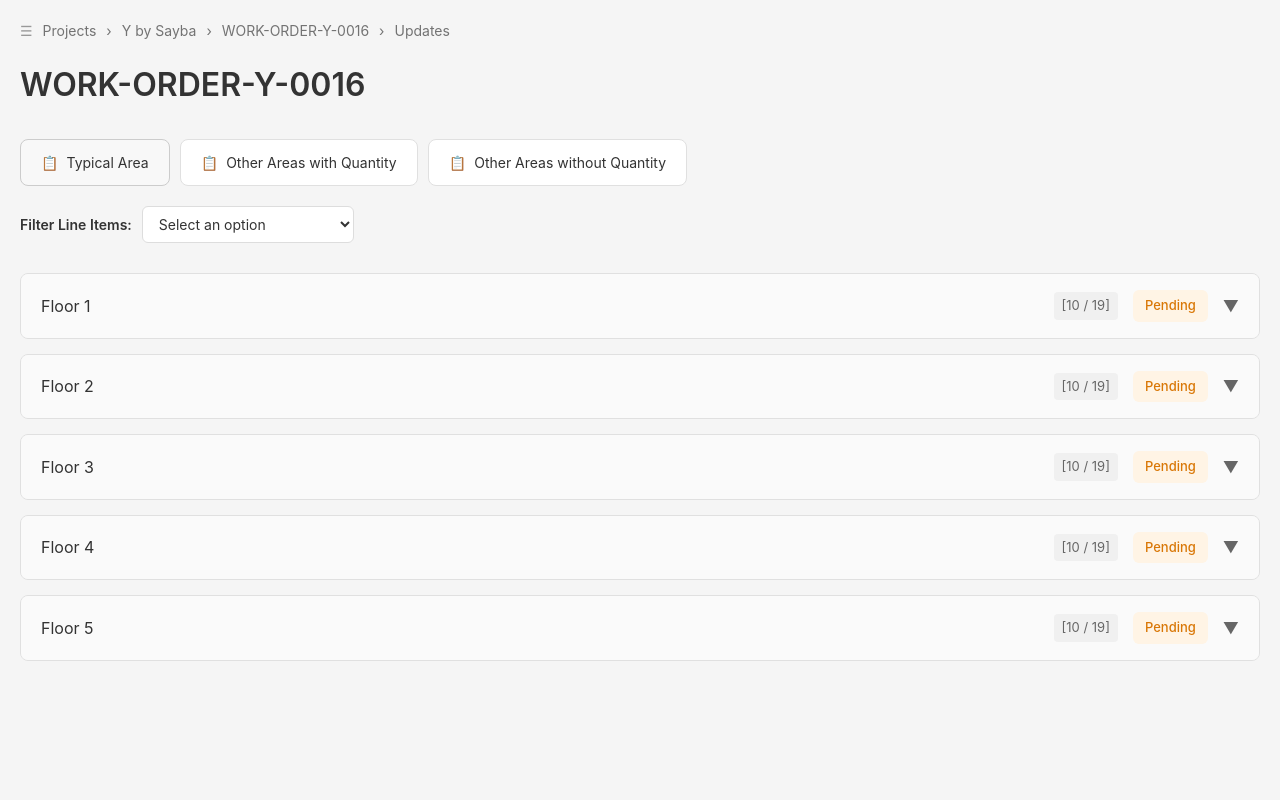
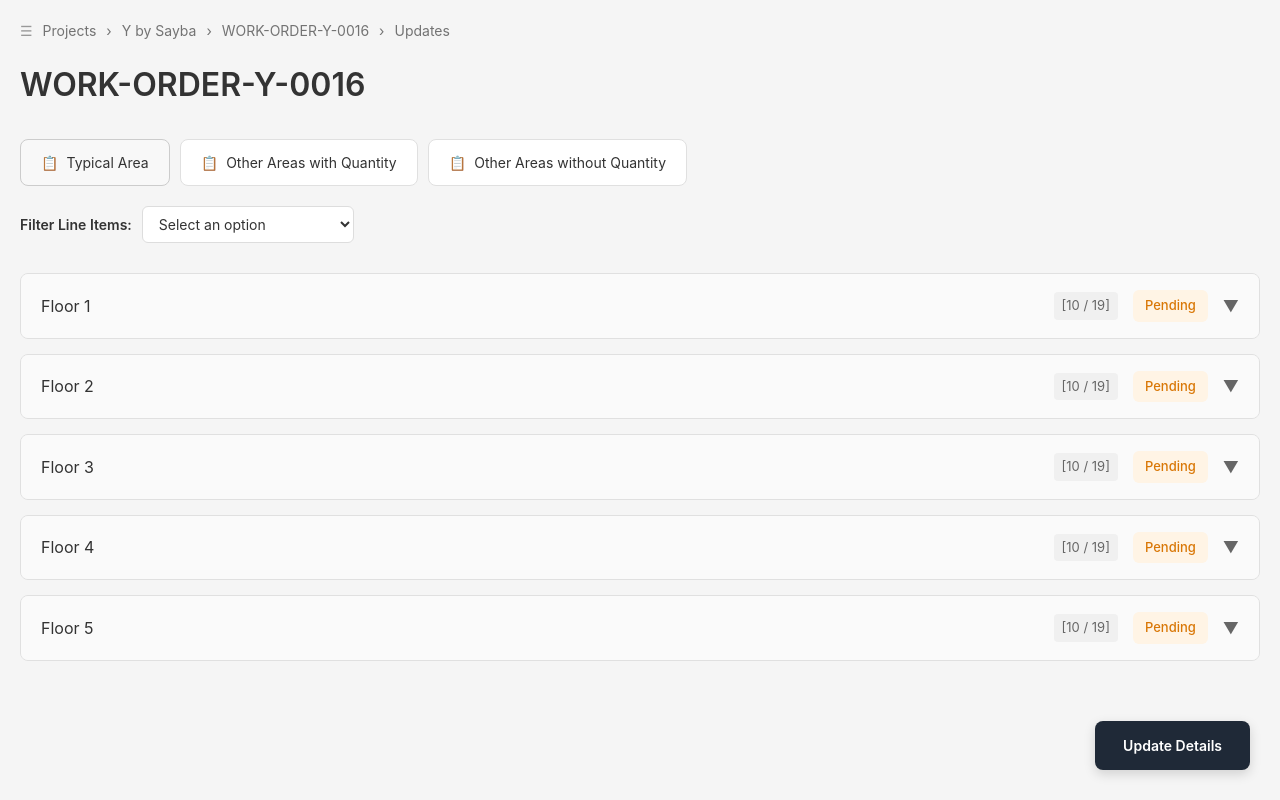
Before and after one commit to AnsariAffan007/construction-progress-tracker, a React (Vite) app: page / in a window 1280 px wide. Built offline with nearby package versions, Linux system fonts and the light colour scheme.

Commit message:
put update details button

```diff
--- a/src/App.css
+++ b/src/App.css
@@ -72,3 +72,20 @@
   cursor: pointer;
   font-weight: semibold;
 }
+
+/* Update and Save Btn */
+.update-button {
+  position: fixed;
+  bottom: 30px;
+  right: 30px;
+  padding: 14px 28px;
+  background: #1f2937;
+  color: white;
+  border: none;
+  border-radius: 8px;
+  font-size: 14px;
+  font-weight: 600;
+  cursor: pointer;
+  box-shadow: 0 4px 12px rgba(0, 0, 0, 0.15);
+  transition: background 0.2s;
+}
--- a/src/App.tsx
+++ b/src/App.tsx
@@ -54,6 +54,10 @@ function App() {
         ))}
 
       </div>
+
+      <button className='update-button'>
+        Update Details
+      </button>
     </>
   )
 }
```
